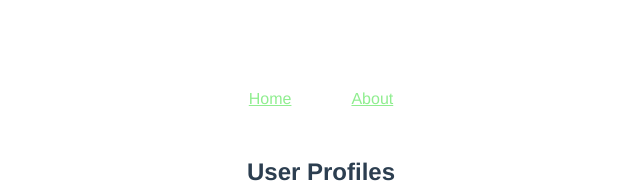
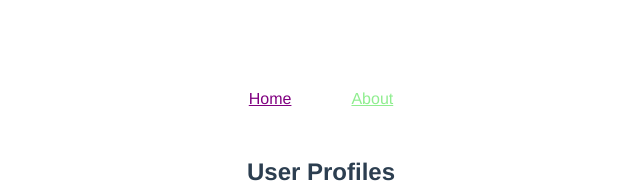
Before and after one commit to deolekarmayuresh/vuejs-routing-demo, a Vue app: page / in a window 1280 px wide. Shown: the top 183 px of the page, without its empty margins (319-959 px from the left). Built offline with nearby package versions, Linux system fonts and the light colour scheme.

Commit message:
navbar.vue

```diff
--- a/src/components/Navbar.vue
+++ b/src/components/Navbar.vue
@@ -58,5 +58,8 @@ li{
     display: inline-block;
     margin: 30px;
 }
+a.router-link-exact-active{
+    color: purple;
+}
 
 </style>
```
